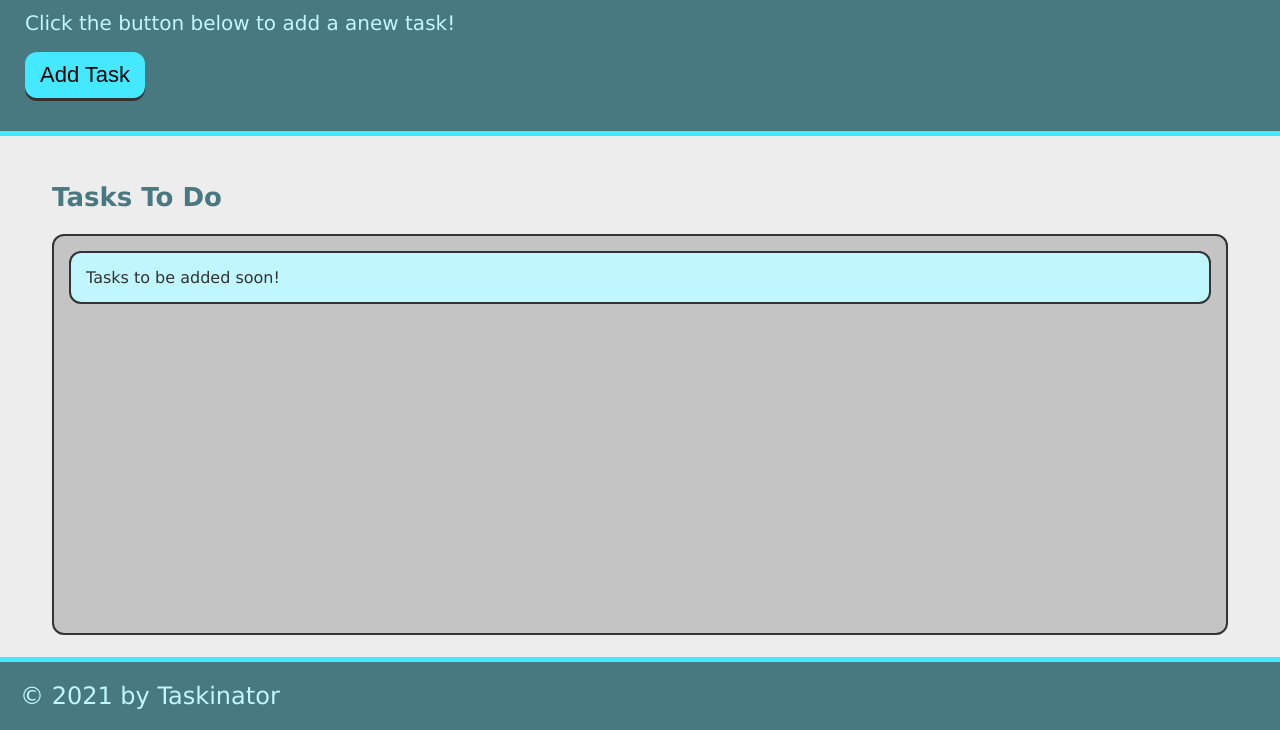
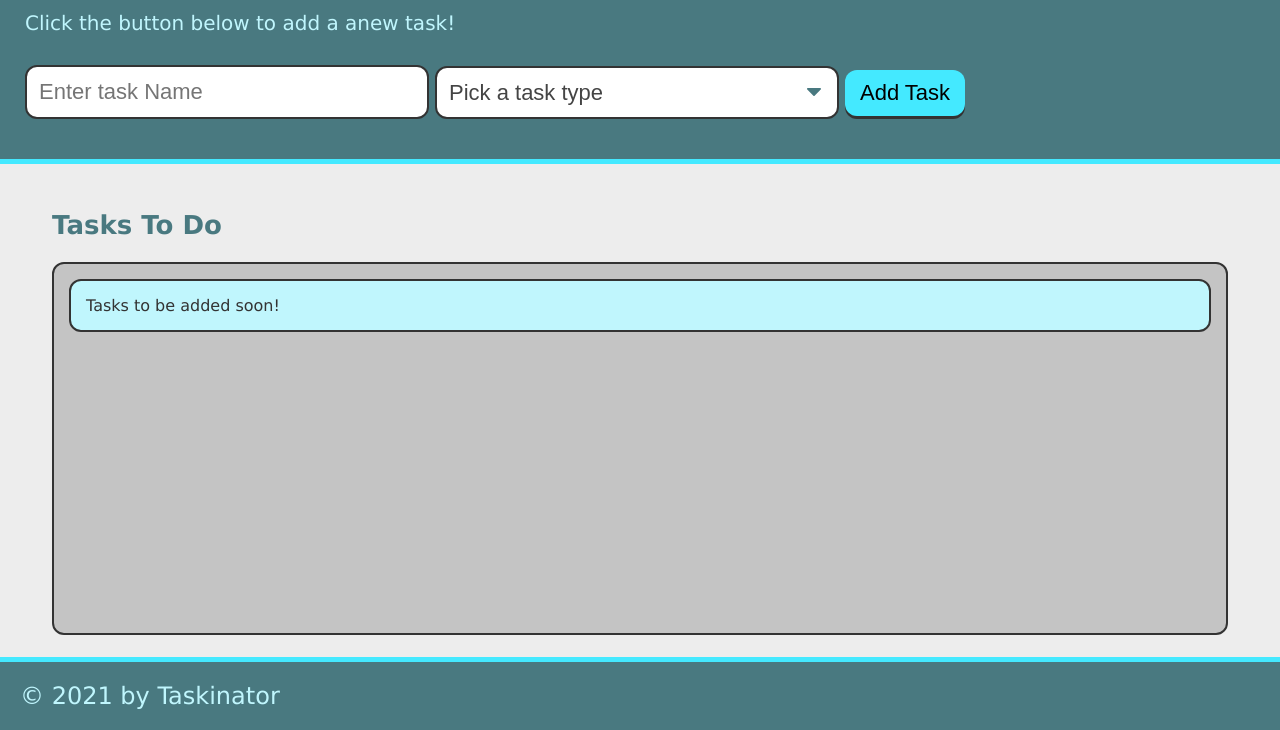
Before and after one commit to Mike-Lane/taskinator, a plain HTML site: page index.html in a window 1280 px wide. Shown: the part 70-800 px from the top of the page. Drawn offline with Linux system fonts and the light colour scheme.

Commit message:
added form names

```diff
--- a/index.html
+++ b/index.html
@@ -11,7 +11,22 @@
     <header>
         <h1>Taskinator</h1>
         <p>Click the button below to add a anew task!</p>
-        <button class="btn" id="save-task">Add Task</button>
+        <form id="task-form">
+            <div class="form-group">
+                <input type="text" name="task-name" placeholder="Enter task Name" />
+            </div>
+            <div class="form-group">
+                <select name="task-type" class="select-dropdown">
+                  <option value="" disabled selected>Pick a task type</option>
+                  <option value="Print">Print</option>
+                  <option value="Web">Web</option>
+                  <option value="Mobile">Mobile</option>
+                </select>
+              </div>
+            <div class="form-group">
+                <button class="btn" id="save-task" type="submit">Add Task</button>
+            </div>
+        </form>
     </header>
     <main class="page-content">
         <section class="task-list-wrapper">
```
